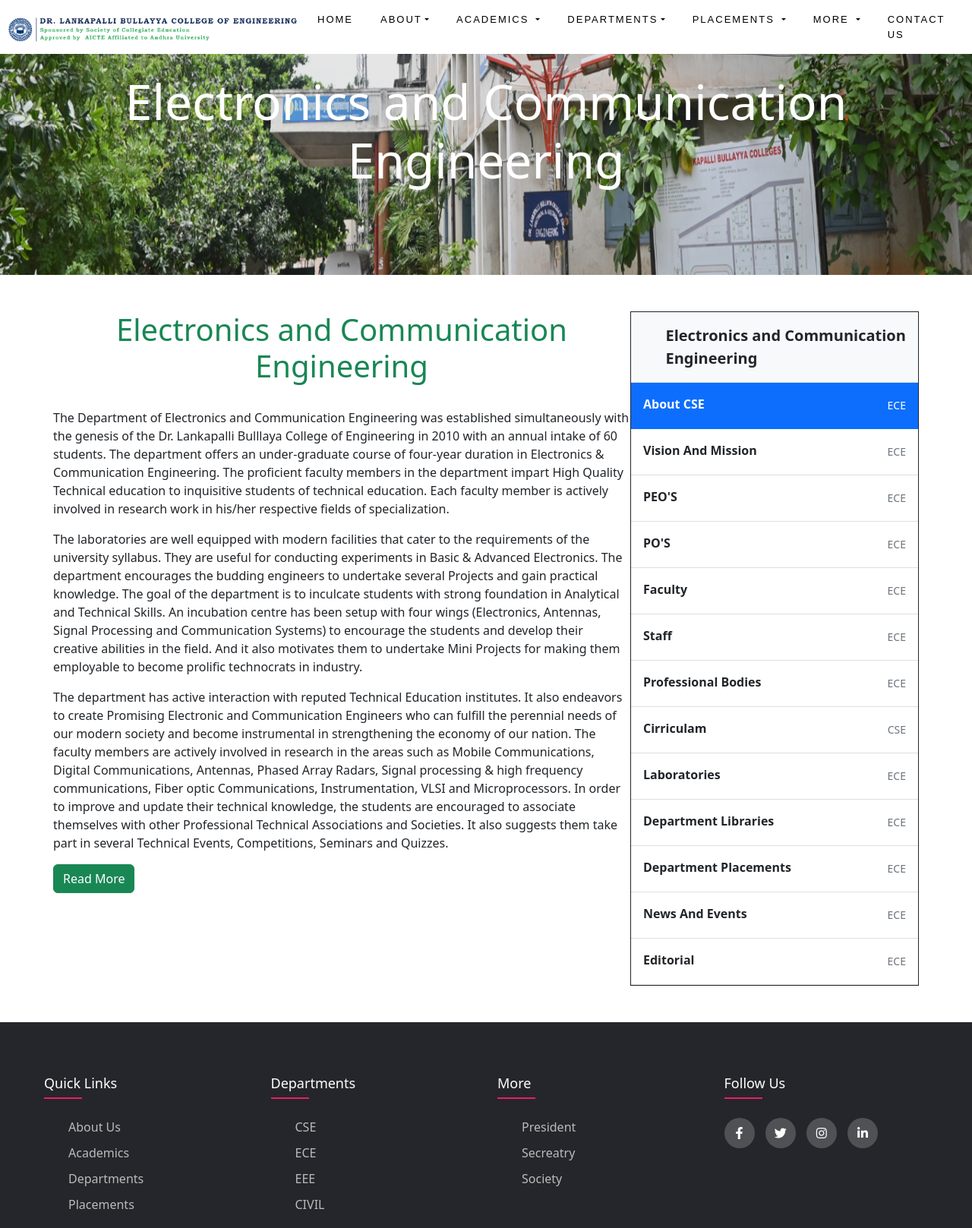
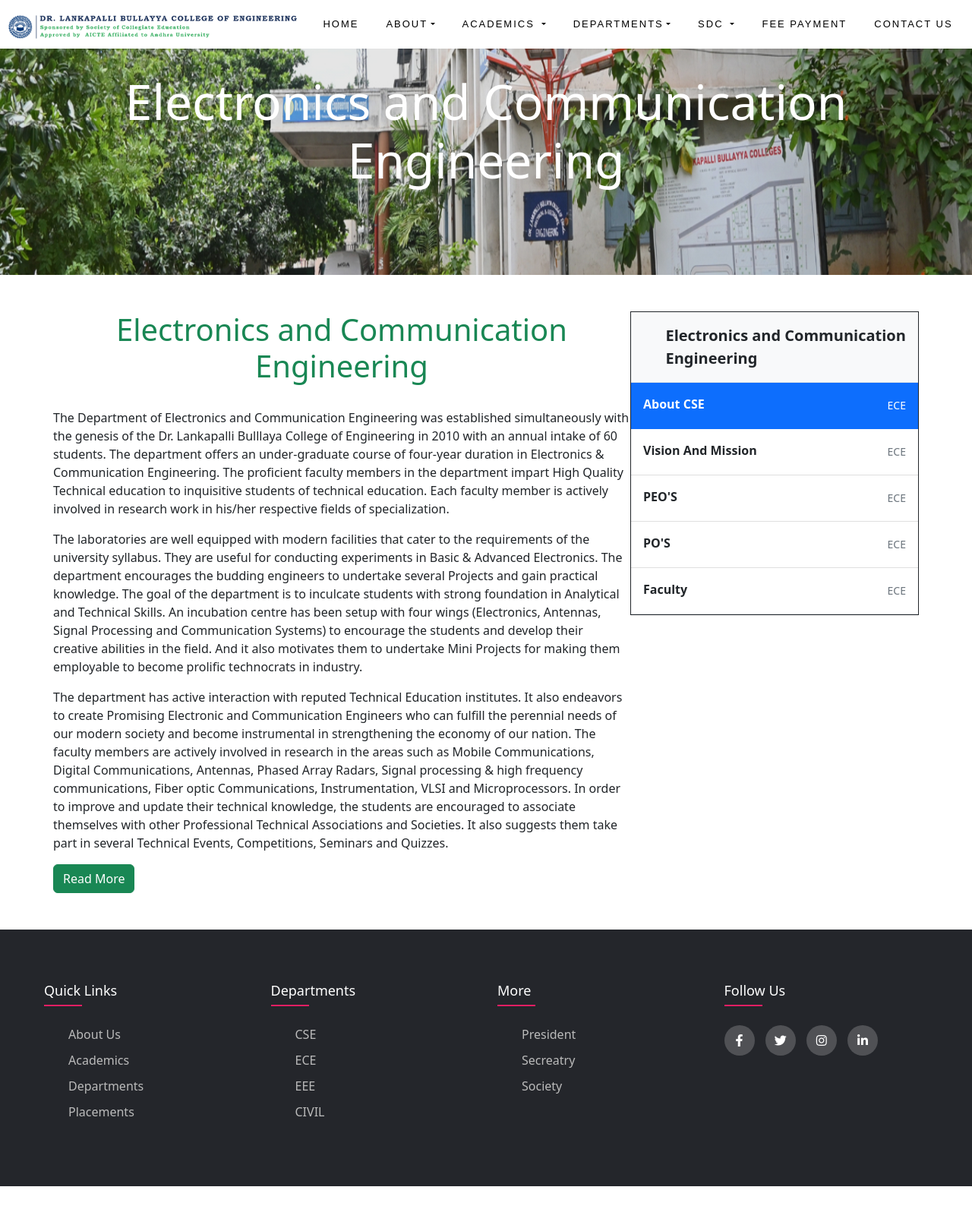
Before and after one commit to Sabbam/c, a plain HTML site: page ece.html in a window 1280 px wide. Shown: the whole page at 76% size. After the commit the page ends 1562 px from the top, so only its background shows below. Drawn offline with nearby package versions, Linux system fonts and the light colour scheme.

Commit message:
Update ece.html

```diff
--- a/ece.html
+++ b/ece.html
@@ -63,9 +63,9 @@
                 <a class="dropdown-item" href="civil.html">CIVIL</a>
                   </ul>
             </li>
-            <li class="nav-item dropdown">
+                       <li class="nav-item dropdown">
               <a class="nav-link dropdown-toggle" href="#"  data-toggle="dropdown">
-                Placements
+                SDC
               </a>
               <ul class="dropdown-menu mega-menu" aria-labelledby="navbarDropdown">
                 <a class="dropdown-item" href="tap.html">Tap Cell</a>
@@ -74,22 +74,12 @@
                 <a class="dropdown-item" href="placement.html">Placement Details</a>
                 </ul>
             </li>
-            <li class="nav-item dropdown">
-                <a class="nav-link dropdown-toggle" href="#"  data-toggle="dropdown">
-                  More
-                </a>
-                <ul class="dropdown-menu mega-menu" aria-labelledby="navbarDropdown">
-                  <a class="dropdown-item" href="#">Action</a>
-                  <a class="dropdown-item" href="#">Another action</a>
-                  <a class="dropdown-item" href="#">Something else here</a>
-                  <a class="dropdown-item" href="#">Action</a>
-                  <a class="dropdown-item" href="#">Another action</a>
-                  <a class="dropdown-item" href="#">Something else here</a>
-                </ul>
-              </li>
+              <li class="nav-item">
+              <a class="nav-link" href="">Fee Payment</a>
               <li class="nav-item">
               <a class="nav-link" href="contact.html">contact us</a>
             </li>
+
            </ul>
         </div>
       </nav>
@@ -145,7 +135,7 @@
   </div>
 </div>
     </div>
-        <div class="col-lg-4 bone" id="sabbam">
+        <div class="col-lg-4">
            <div class="col-4 d-flex flex-column align-items-stretch flex-shrink-0 bg-light border border-dark d-flex" style="width: 380px;">
     <a href="/" class="d-flex align-items-center flex-shrink-0 p-3 link-dark text-decoration-none border-bottom">
       <svg class="bi me-2" width="30" height="24"><use xlink:href="#bootstrap"/></svg>
@@ -183,54 +173,8 @@
         </div>
         </a>
 
-      <a href="staff.html" class="list-group-item list-group-item-action py-3 lh-tight" aria-current="true">
-        <div class="d-flex w-100 align-items-center justify-content-between">
-          <strong class="mb-1">Staff</strong>
-          <small class="text-muted">ECE</small>
         </div>
-        </a>
-      <a href="p-bodies.html" class="list-group-item list-group-item-action py-3 lh-tight" aria-current="true">
-        <div class="d-flex w-100 align-items-center justify-content-between">
-          <strong class="mb-1">Professional Bodies</strong>
-          <small class="text-muted">ECE</small>
-        </div>
-        </a>
-      <a href="cirriculam.html" class="list-group-item list-group-item-action py-3 lh-tight" aria-current="true">
-        <div class="d-flex w-100 align-items-center justify-content-between">
-          <strong class="mb-1">Cirriculam</strong>
-          <small class="text-muted">CSE</small>
-        </div>
-        </a>
-      <a href="cse-labs.html" class="list-group-item list-group-item-action py-3 lh-tight" aria-current="true">
-        <div class="d-flex w-100 align-items-center justify-content-between">
-          <strong class="mb-1">Laboratories</strong>
-          <small class="text-muted">ECE</small>
-        </div>
-        </a>
-      <a href="cse-library.html" class="list-group-item list-group-item-action py-3 lh-tight" aria-current="true">
-        <div class="d-flex w-100 align-items-center justify-content-between">
-          <strong class="mb-1">Department Libraries</strong>
-          <small class="text-muted">ECE</small>
-        </div>
-        </a>
-      <a href="cse-placements.html" class="list-group-item list-group-item-action py-3 lh-tight" aria-current="true">
-        <div class="d-flex w-100 align-items-center justify-content-between">
-          <strong class="mb-1">Department Placements</strong>
-          <small class="text-muted">ECE</small>
-        </div>
-        </a>
-      <a href="events.html" class="list-group-item list-group-item-action py-3 lh-tight" aria-current="true">
-        <div class="d-flex w-100 align-items-center justify-content-between">
-          <strong class="mb-1">News And Events</strong>
-          <small class="text-muted">ECE</small>
-        </div>
-        </a>
-      <a href="editorial.html" class="list-group-item list-group-item-action py-3 lh-tight" aria-current="true">
-        <div class="d-flex w-100 align-items-center justify-content-between">
-          <strong class="mb-1">Editorial</strong>
-          <small class="text-muted">ECE</small>
-        </div>
-        </a>
+
 
 
 
```
